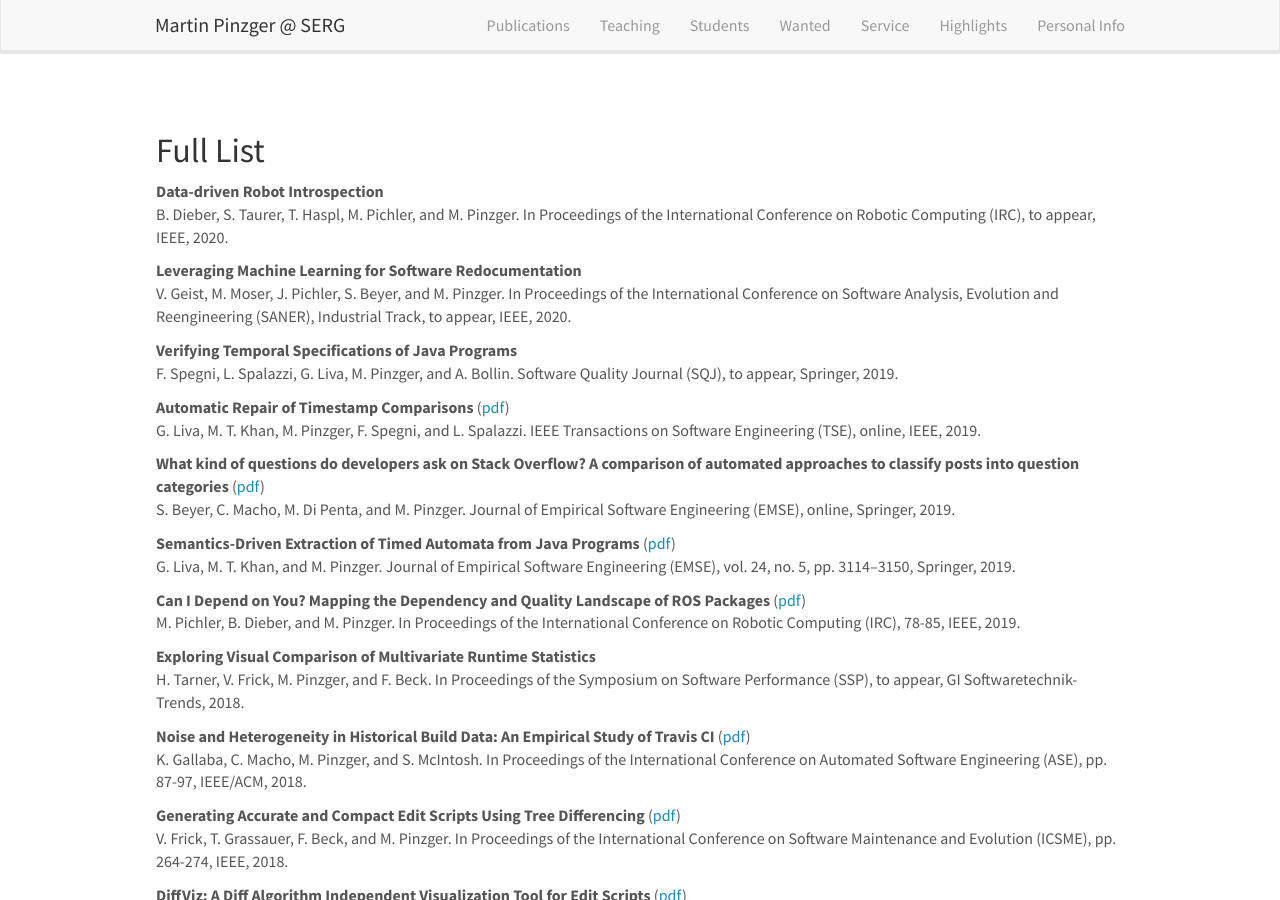
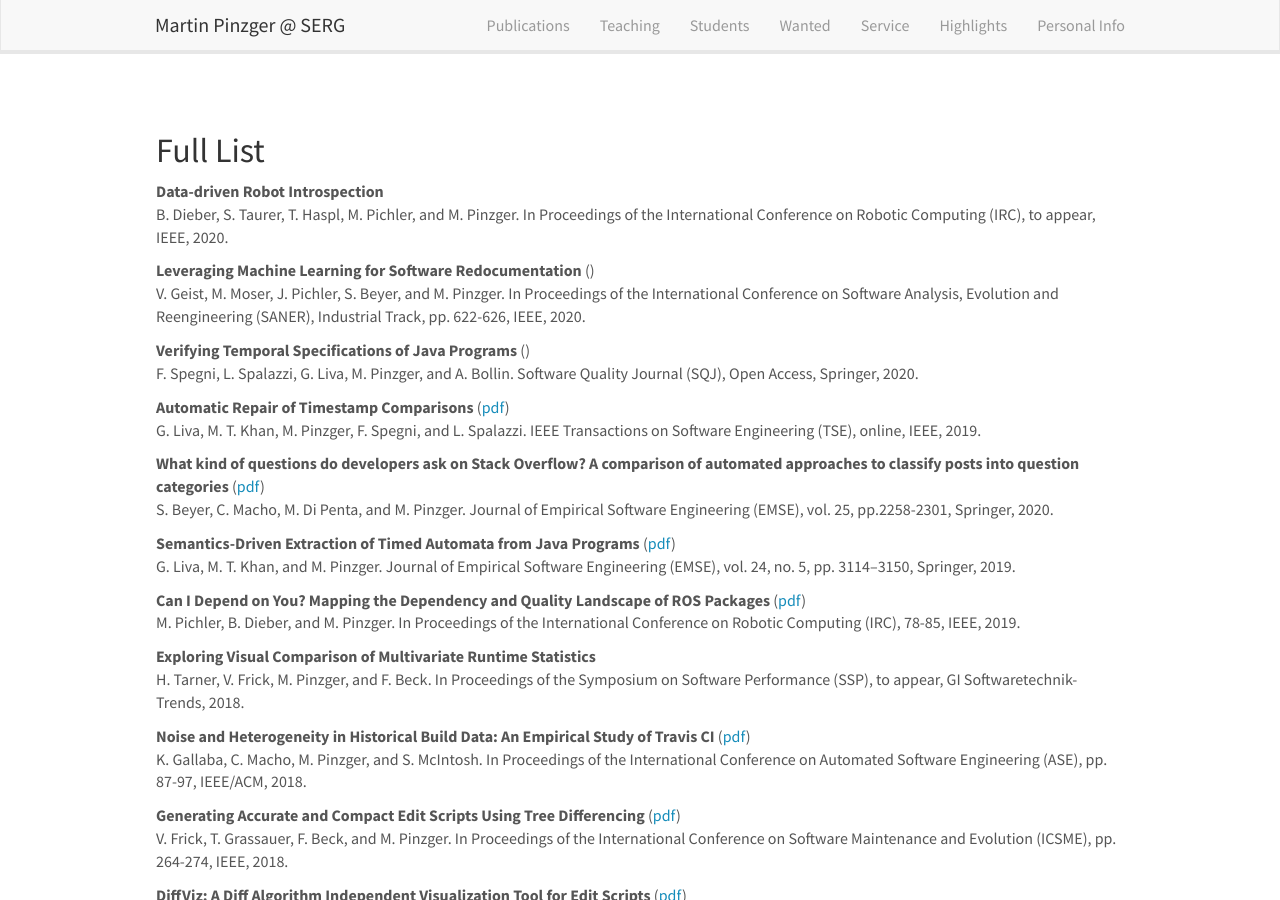
Before and after one commit to pinzger/pinzger.github.io, a Jekyll site: the page built from _pages/publications.md, in a window 1280 px wide and 900 px high, scrolled down 1519 px. Built offline with Jekyll 4.4.1, drawn with Linux system fonts in a browser that asks for light colours; nearby versions of some CDN libraries.

Commit message:
added pdfs of recent publications

```diff
--- a/_data/publist.yml
+++ b/_data/publist.yml
@@ -15,12 +15,12 @@
   image:
   authors: V. Geist, M. Moser, J. Pichler, S. Beyer, and M. Pinzger
   proceedings: In Proceedings of the International Conference on Software Analysis, Evolution and Reengineering (SANER), Industrial Track
-  pages: to appear
+  pages: pp. 622-626
   publisher: IEEE
   year: 2020
   description:
   link:
-    url:
+    url: ../papers/Geist2020-redocu.pdf
     display:
   highlight:
 
@@ -28,12 +28,12 @@
   image:
   authors: F. Spegni, L. Spalazzi, G. Liva, M. Pinzger, and A. Bollin
   proceedings: Software Quality Journal (SQJ)
-  pages: to appear
+  pages: Open Access
   publisher: Springer
-  year: 2019
+  year: 2020
   description:
   link:
-    url:
+    url: ../papers/Spegni2020-verifying.pdf
     display:
   highlight:
 
@@ -54,9 +54,9 @@
   image:
   authors: S. Beyer, C. Macho, M. Di Penta, and M. Pinzger
   proceedings: Journal of Empirical Software Engineering (EMSE)
-  pages: online
+  pages: vol. 25, pp.2258-2301
   publisher: Springer
-  year: 2019
+  year: 2020
   description: "On question and answer sites, such as Stack Overflow (SO), developers use tags to label the content of a post and to support developers in question searching and browsing. However, these tags mainly refer to technological aspects instead of the purpose of the question. Tagging questions with their purpose can add a new dimension to the identification of discussed topics in posts on SO. In this paper, we aim at automating the classification of SO question posts into seven question categories. As a first step, we harmonized existing taxonomies of question categories and then, we manually classified 1,000 SO questions according to our new taxonomy. We then use this data set to automate the classification of posts using two approaches. The results show that using the regular expression approach, we can classify posts into the correct question category with an average precision and recall of 0.90, and an MCC of 0.68."
   link:
     url: ../papers/Beyer2019-questions.pdf
```
Also changed, not shown: 2 other files.
